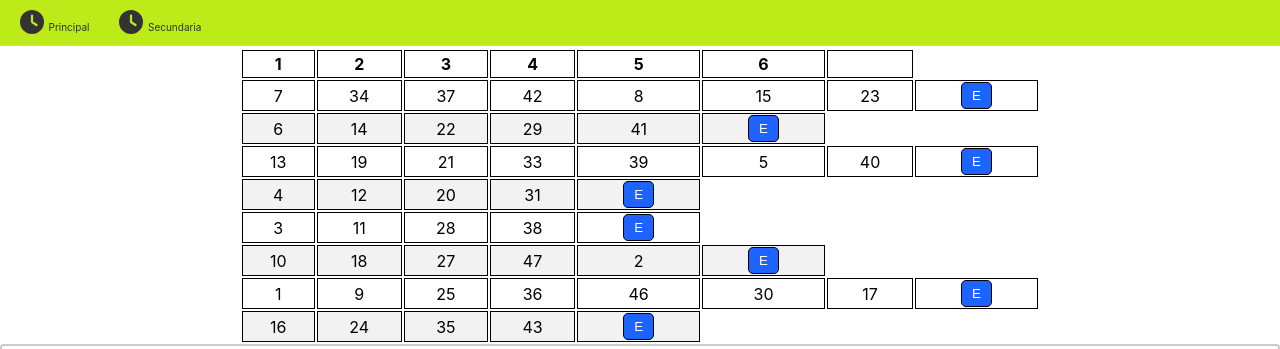
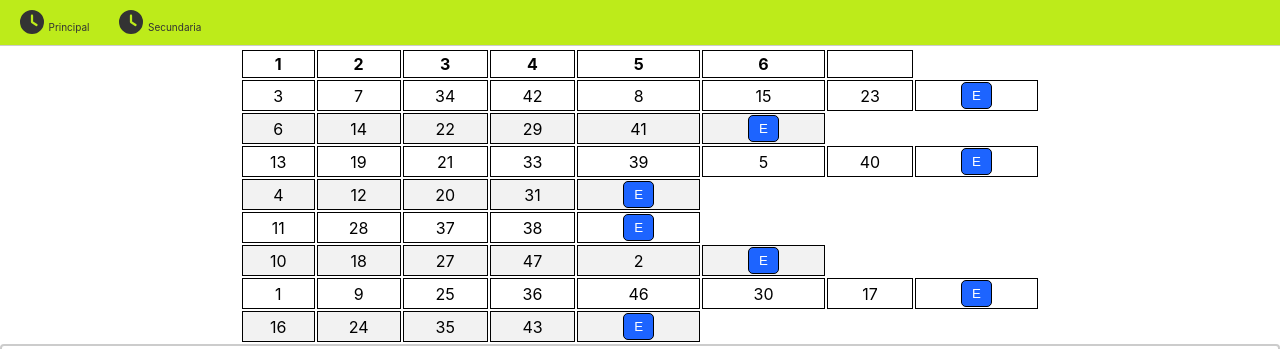
Before and after one commit to ingeabraham23/horarios, a React (Vite) app: page / in a window 1280 px wide. Shown: the top 349 px of the page. Built offline with nearby package versions, Linux system fonts and the light colour scheme.

Commit message:
cambio de grupo 3 y 37

```diff
--- a/src/components/Principal.jsx
+++ b/src/components/Principal.jsx
@@ -16,11 +16,11 @@ function Principal() {
   const [fechaSeleccionada, setFechaSeleccionada] = useState(fechaActual); // Estado para la fecha seleccionada en el DatePicker, se inicializa con la fecha en que se esta ejecutando la aplicación
 
   const [grupos, setGrupos] = useState([
-    { nombre: "Humberto", numeros: [7, 34, 37, 42, 8, 15, 23] },
+    { nombre: "Humberto", numeros: [3, 7, 34, 42, 8, 15, 23] },
     { nombre: "Marce", numeros: [6, 14, 22, 29, 41] },
     { nombre: "Paco", numeros: [13, 19, 21, 33, 39, 5, 40] },
     { nombre: "Heriberto", numeros: [4, 12, 20, 31] },
-    { nombre: "Lobo", numeros: [3, 11, 28, 38] },
+    { nombre: "Lobo", numeros: [11, 28, 37, 38] },
     { nombre: "David", numeros: [10, 18, 27, 47, 2] },
     { nombre: "Eloy", numeros: [1, 9, 25, 36, 46, 30, 17] },
     { nombre: "Hector", numeros: [16, 24, 35, 43] },
```
